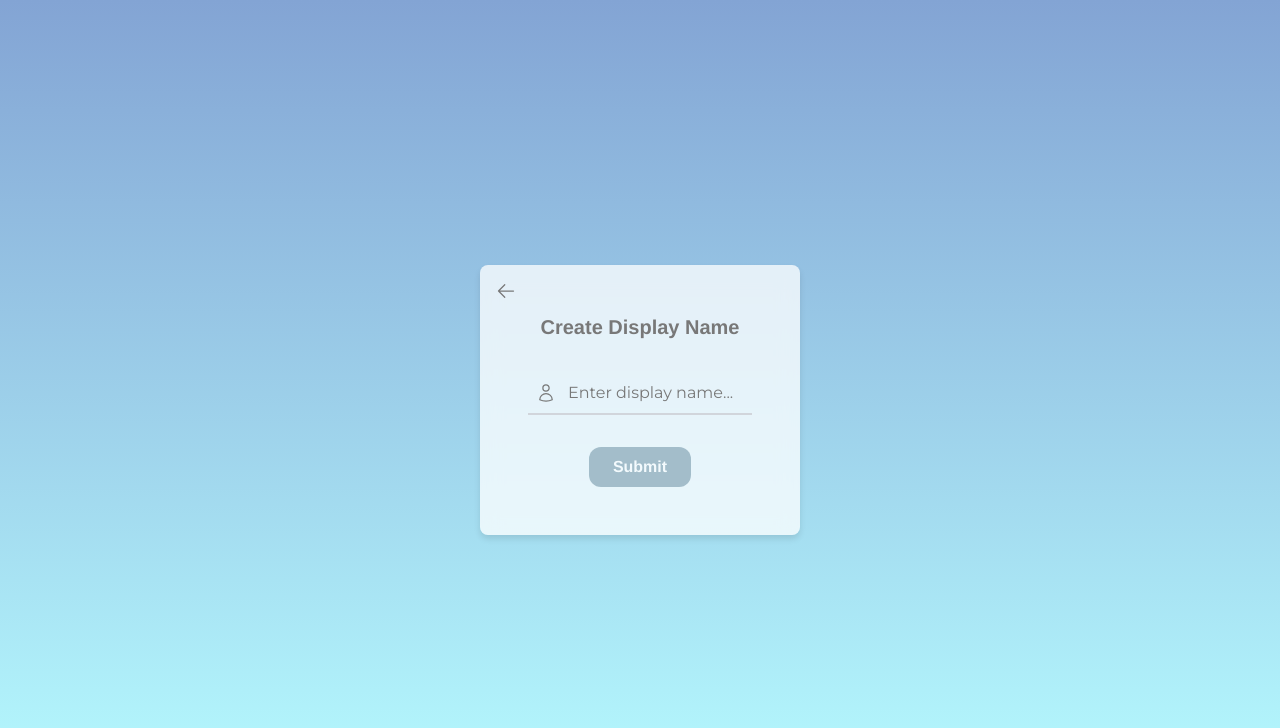
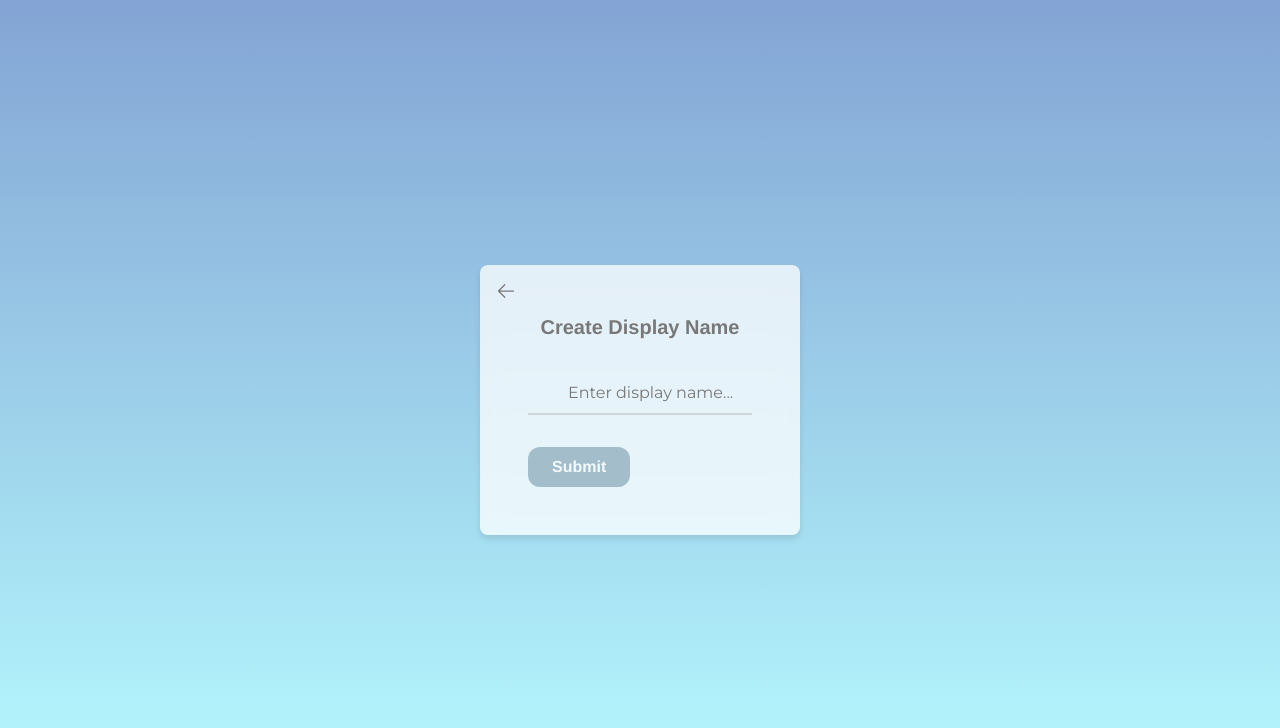
Before and after one commit to Jayd-H/UniSphere, a React (Vite) app in the folder Client/: page / in a window 1280 px wide. Both pictures are taken after a click on the button "Register". Shown: the top 728 px of the page. Built offline with nearby package versions, Linux system fonts and the light colour scheme.

Commit message:
Refactored validation code, now validates more before sending requests

```diff
--- a/Client/src/Components/LoginForm.tsx
+++ b/Client/src/Components/LoginForm.tsx
@@ -1,65 +1,84 @@
 import React, { useState } from "react";
-import {
-  UserIcon,
-  LockClosedIcon,
-  ArrowLeftIcon,
-} from "@heroicons/react/24/outline";
-import uniSphereLogo from "../assets/UniSphereLogo.svg";
+import { UserIcon, LockClosedIcon, ArrowLeftIcon } from "@heroicons/react/24/outline";
+import uniSphereLogo from "../assets/UniSphereLogo.svg"; // Ensure this path matches your project structure
 import { motion } from "framer-motion";
 
 const LoginForm = () => {
   const [username, setUsername] = useState("");
   const [password, setPassword] = useState("");
   const [displayName, setDisplayName] = useState("");
-  const [isOverLimit, setIsOverLimit] = useState(false);
   const [isRegistering, setIsRegistering] = useState(false);
+  const [errorMessage, setErrorMessage] = useState("");
 
-  const sendRegistrationData = (
-    username: string,
-    password: string,
-    displayName: string
-  ) => {
-    // POST request to backend
-    console.log("Sending registration data to the backend:", {
-      username,
-      password,
-      displayName,
-    });
-    // handle the response
-    alert("Registered successfully!");
+  const validateInput = (input: string, min: number, max: number, allowSpaces: boolean) => {
+    if (input.length < min || input.length > max || (!allowSpaces && input.includes(' '))) {
+      return false;
+    }
+    return true;
   };
 
-  // Handle form submit for login
-  const handleSubmit = (event: React.FormEvent<HTMLFormElement>) => {
-    event.preventDefault();
-    console.log("Login submitted for:", username, password);
+  const validateForm = () => {
+    if (!validateInput(username, 5, 32, false) || !validateInput(password, 5, 32, false)) {
+      setErrorMessage("Username and password must be 5-32 characters long without spaces.");
+      return false;
+    }
+    if (isRegistering && !validateInput(displayName, 5, 64, true)) {
+      setErrorMessage("Display name must be 5-64 characters long.");
+      return false;
+    }
+    setErrorMessage("");
+    return true;
   };
 
-  // Handle form submit for registration (display name creation)
-  const handleRegisterSubmit = (event: React.FormEvent<HTMLFormElement>) => {
-    event.preventDefault();
-    sendRegistrationData(username, password, displayName);
-  };
-
-  // Function to handle username change and check the length
   const handleUsernameChange = (e: React.ChangeEvent<HTMLInputElement>) => {
-    const inputLength = e.target.value.length;
     setUsername(e.target.value);
-    setIsOverLimit(inputLength > 32 || password.length > 32);
   };
 
   const handlePasswordChange = (e: React.ChangeEvent<HTMLInputElement>) => {
-    const inputLength = e.target.value.length;
     setPassword(e.target.value);
-    setIsOverLimit(username.length > 32 || inputLength > 32);
   };
 
   const handleDisplayNameChange = (e: React.ChangeEvent<HTMLInputElement>) => {
     setDisplayName(e.target.value);
   };
 
-  // Conditional rendering based on whether the user is registering or logging in
-  if (isRegistering) {
+  const handleRegistration = (
+    username: string,
+    password: string,
+    displayName: string
+  ) => {
+    console.log("Sending registration data to the backend:", {
+      username,
+      password,
+      displayName,
+    });
+    alert("Registered successfully!");
+  };
+
+  const handleLogin = (event: React.FormEvent<HTMLFormElement>) => {
+    event.preventDefault();
+    if (validateForm()) {
+      // Proceed with login
+    }
+  };
+
+  const handleRegisterSubmit = (event: React.FormEvent<HTMLFormElement>) => {
+    event.preventDefault();
+    if (validateForm()) {
+      handleRegistration(username, password, displayName);
+    }
+  };
+
+  const shouldDisableForm = () => {
+    if (!validateInput(username, 5, 32, false) || !validateInput(password, 5, 32, false)) {
+      return true;
+    }
+    if (isRegistering && !validateInput(displayName, 5, 64, true)) {
+      return true;
+    }
+    return false;
+  };
+
   return (
     <div className="flex justify-center items-center h-screen glowing-background font-arimo">
       <motion.div
@@ -68,7 +87,8 @@ const LoginForm = () => {
         animate={{ opacity: 1, y: 0 }}
         transition={{ type: "spring", stiffness: 120, damping: 25 }}
       >
-          {/* Back button */}
+        {isRegistering ? (
+          <>
             <button
               className="absolute top-2 left-2 text-luni-grey"
               onClick={() => setIsRegistering(false)}
@@ -80,8 +100,6 @@ const LoginForm = () => {
                 Create Display Name
               </h1>
               <form onSubmit={handleRegisterSubmit} className="space-y-8 w-full">
-              <div className="relative w-full">
-                <UserIcon className="h-5 w-5 text-luni-grey absolute left-2 inset-y-0 flex items-center mt-2.5" />
                 <input
                   type="text"
                   id="displayName"
@@ -91,38 +109,22 @@ const LoginForm = () => {
                   placeholder="Enter display name..."
                   required
                 />
-              </div>
-              <div className="flex justify-center w-full">
                 <button
                   type="submit"
-                  className={`bg-luni-blue hover:bg-luni-dark-blue text-white font-bold py-2 px-6 rounded-xl focus:outline-none focus:shadow-outline ${!displayName ? "opacity-50 cursor-not-allowed" : ""}`}
-                  disabled={!displayName} // Button is disabled if displayName is empty
+                  disabled={shouldDisableForm()}
+                  className={`bg-luni-blue hover:bg-luni-dark-blue text-white font-bold py-2 px-6 rounded-xl focus:outline-none focus:shadow-outline ${shouldDisableForm() ? "opacity-50 cursor-not-allowed" : ""}`}
                 >
                   Submit
                 </button>
-              </div>
               </form>
             </div>
-        </motion.div>
-      </div>
-    );
-  } else {
-    return (
-      <div className="flex justify-center items-center h-screen glowing-background font-arimo">
-        <motion.div
-          className="frosted-glass w-full max-w-xs p-8 rounded-lg shadow-lg"
-          initial={{ opacity: 0, y: 300 }}
-          animate={{ opacity: 1, y: 0 }}
-          transition={{ type: "spring", stiffness: 120, damping: 25 }}
-        >
+          </>
+        ) : (
+          <>
             <div className="flex flex-col items-center p-8">
-            <img
-              src={uniSphereLogo}
-              alt="UniSphere Logo"
-              className="h-15 w-48"
-            />
+              <img src={uniSphereLogo} alt="UniSphere Logo" className="h-15 w-48" />
               <h1 className="text-xl font-bold text-luni-grey mb-6">Login</h1>
-            <form onSubmit={handleSubmit} className="space-y-8">
+              <form onSubmit={handleLogin} className="space-y-8">
                 <div className="relative">
                   <UserIcon className="h-5 w-5 text-luni-grey absolute left-2 inset-y-0 flex items-center mt-2.5" />
                   <input
@@ -150,35 +152,29 @@ const LoginForm = () => {
                 <div className="flex flex-col items-center justify-center mt-8">
                   <button
                     type="submit"
-                  className={`bg-luni-blue hover:bg-luni-dark-blue text-white font-bold py-2 px-6 rounded-xl focus:outline-none focus:shadow-outline w-36 ${
-                    isOverLimit
-                      ? "bg-gray-500 hover:bg-gray-500 cursor-not-allowed"
-                      : ""
-                  }`}
-                  disabled={isOverLimit}
+                    className={`bg-luni-blue hover:bg-luni-dark-blue text-white font-bold py-2 px-6 rounded-xl focus:outline-none focus:shadow-outline w-36 ${shouldDisableForm() ? "bg-gray-500 hover:bg-gray-500 cursor-not-allowed" : ""}`}
+                    disabled={shouldDisableForm()}
                   >
                     Login
                   </button>
                   <button
                     type="button"
                     className="mt-4 hover:text-luni-dark-blue text-luni-blue font-bold py-2 px-6 rounded-xl focus:outline-none focus:shadow-outline w-36"
-                  disabled={isOverLimit}
                     onClick={() => setIsRegistering(true)}
                   >
                     Register
                   </button>
                 </div>
-              {isOverLimit && (
-                <div className="text-red-500 text-sm">
-                  Username and password must be less than 32 characters long.
-                </div>
+                {errorMessage && (
+                  <div className="text-red-500 text-sm mt-4">{errorMessage}</div>
                 )}
               </form>
             </div>
+          </>
+        )}
       </motion.div>
     </div>
   );
-  }
 };
 
 export default LoginForm;
```
Lines whose indentation alone changed are shown as unchanged.
